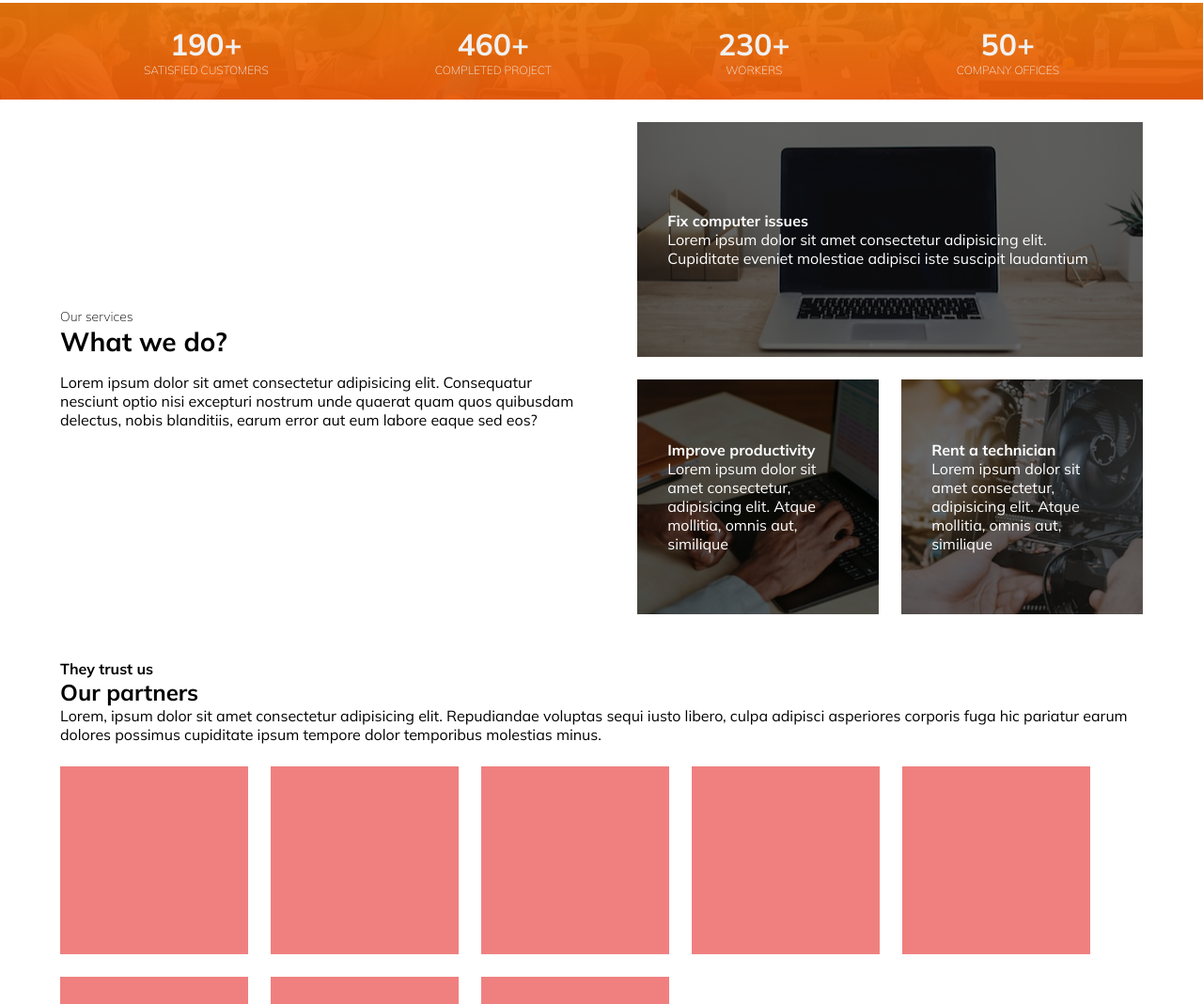
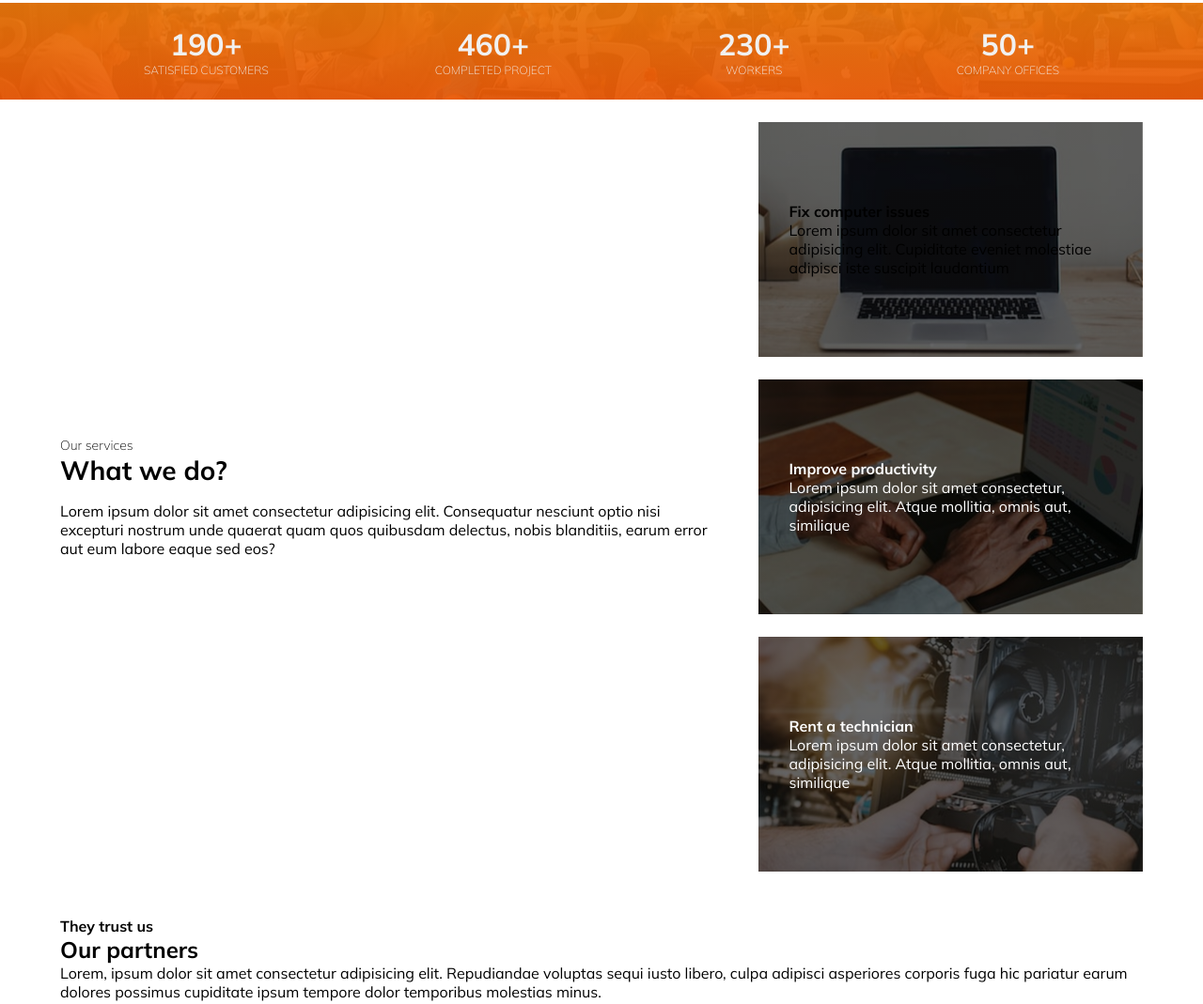
Before and after one commit to RP592/itworksglobal-landing-page, a website built with Parcel: page src/index.html in a window 1280 px wide. Shown: the part 1296-2365 px from the top of the page at 94% size. Built offline with nearby package versions, Linux system fonts and the light colour scheme.

Commit message:
Added services section

```diff
--- a/src/index.html
+++ b/src/index.html
@@ -178,39 +178,37 @@
     </section>
 
     <section class="services-section">
-      <div class="services-container">
-        <div class="services-flex-column">
-          <div class="services-col">
-            <div class="services-section-text">
-              <h4 class="services-subtitle">Our services</h4>
-              <h2 class="services-title">What we do?</h2>
-              <p class="services-text">
-                Lorem ipsum dolor sit amet consectetur adipisicing elit. Consequatur nesciunt optio nisi excepturi
-                nostrum unde quaerat quam quos quibusdam delectus, nobis blanditiis, earum error aut eum labore eaque
-                sed eos?
-              </p>
-            </div>
+      <div class="container">
+        <div class="flex-column-container">
+          <div class="column">
+            <h4 class="subtitle">Our services</h4>
+            <h2 class="title">What we do?</h2>
+            <p class="description">
+              Lorem ipsum dolor sit amet consectetur adipisicing elit. Consequatur nesciunt optio nisi excepturi
+              nostrum unde quaerat quam quos quibusdam delectus, nobis blanditiis, earum error aut eum labore eaque
+              sed eos?
+            </p>
           </div>
-          <div class="services-col services-col-image-grid">
-            <div class="services-col-image-wrapper-1">
-              <div class="services-col-image-text-wrapper">
+          <div class="column image-grid">
+            <div class="image-wrapper-1">
+              <div class="column-image-text-wrapper">
                 <h4 class="service-col-img-title">Fix computer issues</h4>
-                <p class="services-col-img-text">Lorem ipsum dolor sit amet consectetur adipisicing elit. Cupiditate
+                <p class="column-img-text">Lorem ipsum dolor sit amet consectetur adipisicing elit. Cupiditate
                   eveniet molestiae adipisci iste suscipit laudantium</p>
               </div>
             </div>
-            <div class="services-col-image-row">
-              <div class="services-col-image-wrapper-2">
-                <div class="services-col-image-text-wrapper">
-                  <h4 class="services-col-image-title">Improve productivity</h4>
-                  <p class="services-col-image-text">Lorem ipsum dolor sit amet consectetur, adipisicing elit. Atque
+            <div class="image-row">
+              <div class="image-wrapper-2">
+                <div class="image-text-wrapper">
+                  <h4 class="column-image-title">Improve productivity</h4>
+                  <p class="column-image-text">Lorem ipsum dolor sit amet consectetur, adipisicing elit. Atque
                     mollitia, omnis aut, similique</p>
                 </div>
               </div>
-              <div class="services-col-image-wrapper-3">
-                <div class="services-col-image-text-wrapper">
-                  <h4 class="services-col-image-title">Rent a technician</h4>
-                  <p class="services-col-image-text">Lorem ipsum dolor sit amet consectetur, adipisicing elit. Atque
+              <div class="image-wrapper-3">
+                <div class="image-text-wrapper">
+                  <h4 class="column-image-title">Rent a technician</h4>
+                  <p class="column-image-text">Lorem ipsum dolor sit amet consectetur, adipisicing elit. Atque
                     mollitia, omnis aut, similique</p>
                 </div>
               </div>
--- a/src/style.scss
+++ b/src/style.scss
@@ -425,51 +425,45 @@ button {
 // END: STATS SECTION
 
 
-/* Services section */
+/* SERVICES SECTION */
 .services-section {
   margin: 24px 0;
-}
 
-.services-container {
-  max-width: 90%;
-  margin: 0 auto;
-}
-
-.services-flex-column {
+  .flex-column-container {
     display: flex;
     flex-direction: column;
     gap: 48px;
   }
 
-.services-subtitle {
+  .subtitle {
     font-weight: 200;
     font-size: 14px;
   }
 
-.services-title {
+  .title {
     font-size: 28px;
     line-height: 1.25;
   }
 
-.services-text {
+  .description {
     margin-top: 16px;
   }
 
-.services-col-image-grid {
+  .image-grid {
     display: flex;
     flex-direction: column;
     gap: 24px;
   }
 
-.services-col-image-row {
+  .image-row {
     display: flex;
     flex-direction: column;
     gap: 24px;
   }
 
-.services-col-image-wrapper-1,
-.services-col-image-wrapper-2,
-.services-col-image-wrapper-3 {
+  .image-wrapper-1,
+  .image-wrapper-2,
+  .image-wrapper-3 {
     background-color: lightblue;
     padding: 32px;
     min-height: 250px;
@@ -479,28 +473,27 @@ button {
     background-size: cover;
   }
 
-.services-col-image-wrapper-1 {
+  .image-wrapper-1 {
     background: linear-gradient(rgba(0, 0, 0, 0.6), rgba(0, 0, 0, 0.6)),
       url("../assets/images/repair.jpg");
     background-position: center;
   }
-.services-col-image-wrapper-2 {
+  .image-wrapper-2 {
     background: linear-gradient(rgba(0, 0, 0, 0.6), rgba(0, 0, 0, 0.6)),
       url("../assets/images/productivity.jpg");
     background-position: center;
   }
-.services-col-image-wrapper-3 {
+  .image-wrapper-3 {
     background: linear-gradient(rgba(0, 0, 0, 0.6), rgba(0, 0, 0, 0.6)),
       url("../assets/images/technician.jpg");
     background-position: center;
   }
-
-.services-col-image-text-wrapper {
+  .image-text-wrapper {
     color: white;
   }
 
   @media (min-width: 800px) {
-  .services-flex-column {
+    .flex-column-container {
       flex-direction: row;
       align-items: center;
     }
@@ -509,6 +502,19 @@ button {
       flex-direction: row;
     }
   }
+  // END: SERVICES SECTION
+
+}
+
+
+
+
+
+
+
+
+
+
 
 /* Partners section */
 
```
Lines whose indentation alone changed are shown as unchanged.
